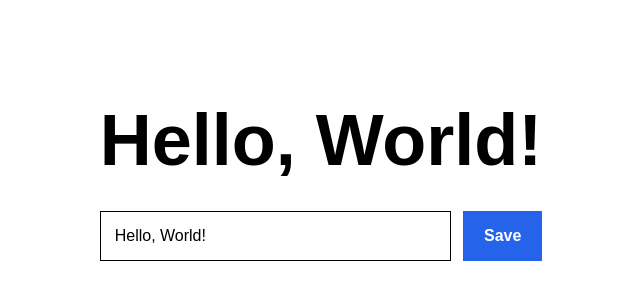
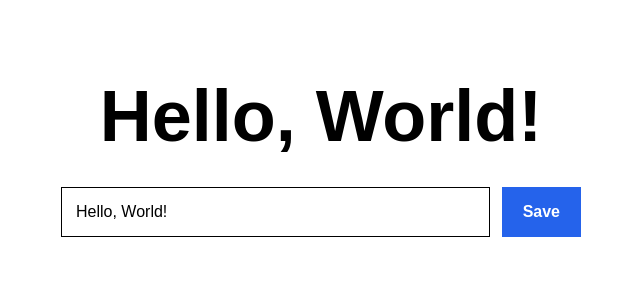
Before and after one commit to ThanhNV121097/project-2fc37493, a Next.js app in the folder code/frontend/: page / in a window 1280 px wide. Shown: the part 224-524 px from the top of the page, without its empty margins (319-959 px from the left). Built offline with nearby package versions, Linux system fonts and the light colour scheme.

Commit message:
Keep page mount additive without inline visual values

```diff
--- a/code/frontend/app/page.tsx
+++ b/code/frontend/app/page.tsx
@@ -2,9 +2,5 @@ import { PersistedEditableGreeting } from "@/components/PersistedEditableGreetin
 import { initialGreeting } from "@/lib/mock/persisted-editable-greeting";
 
 export default function Page() {
-  return (
-    <main style={{ minHeight: "100vh", display: "grid", placeItems: "center", padding: "var(--space-24)" }}>
-      <PersistedEditableGreeting initialGreeting={initialGreeting.text} />
-    </main>
-  );
+  return <PersistedEditableGreeting initialGreeting={initialGreeting.text} />;
 }
```
